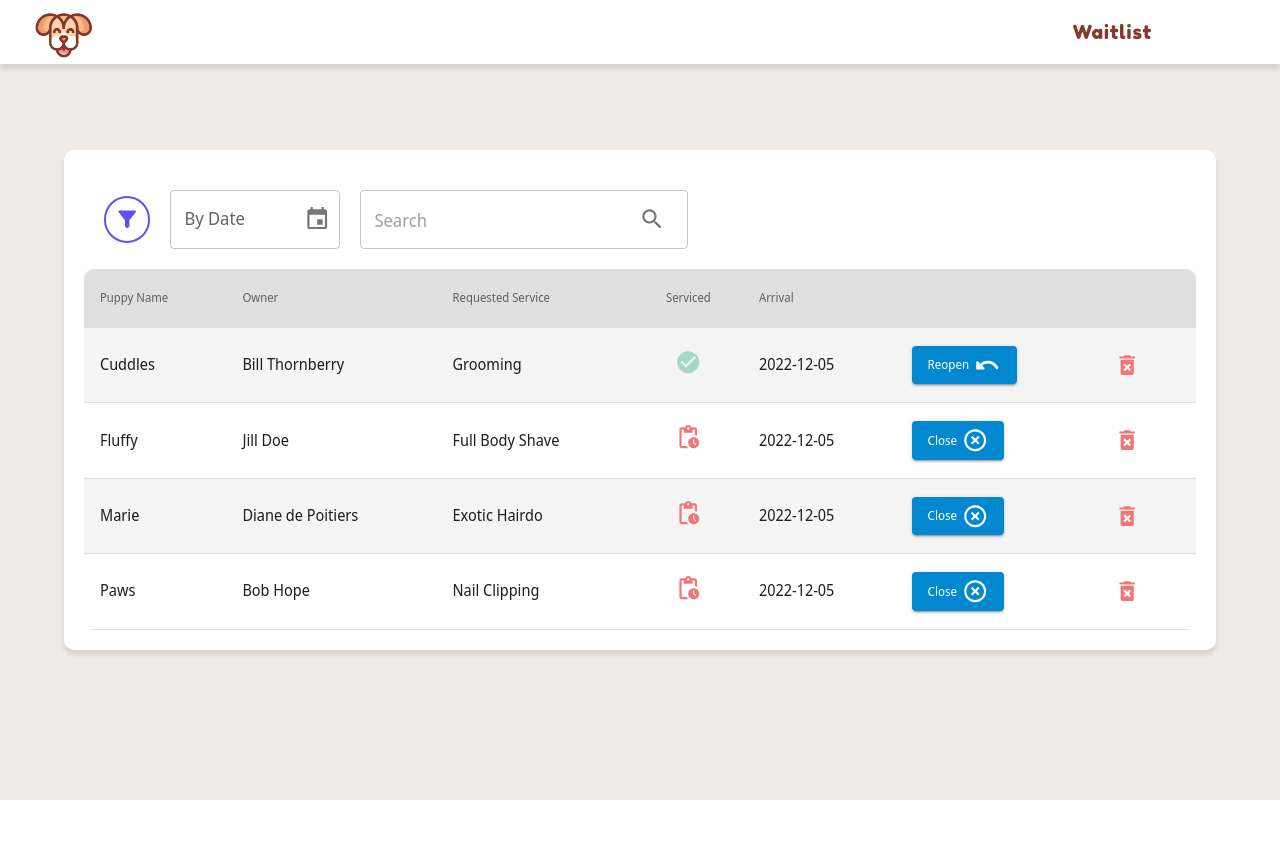
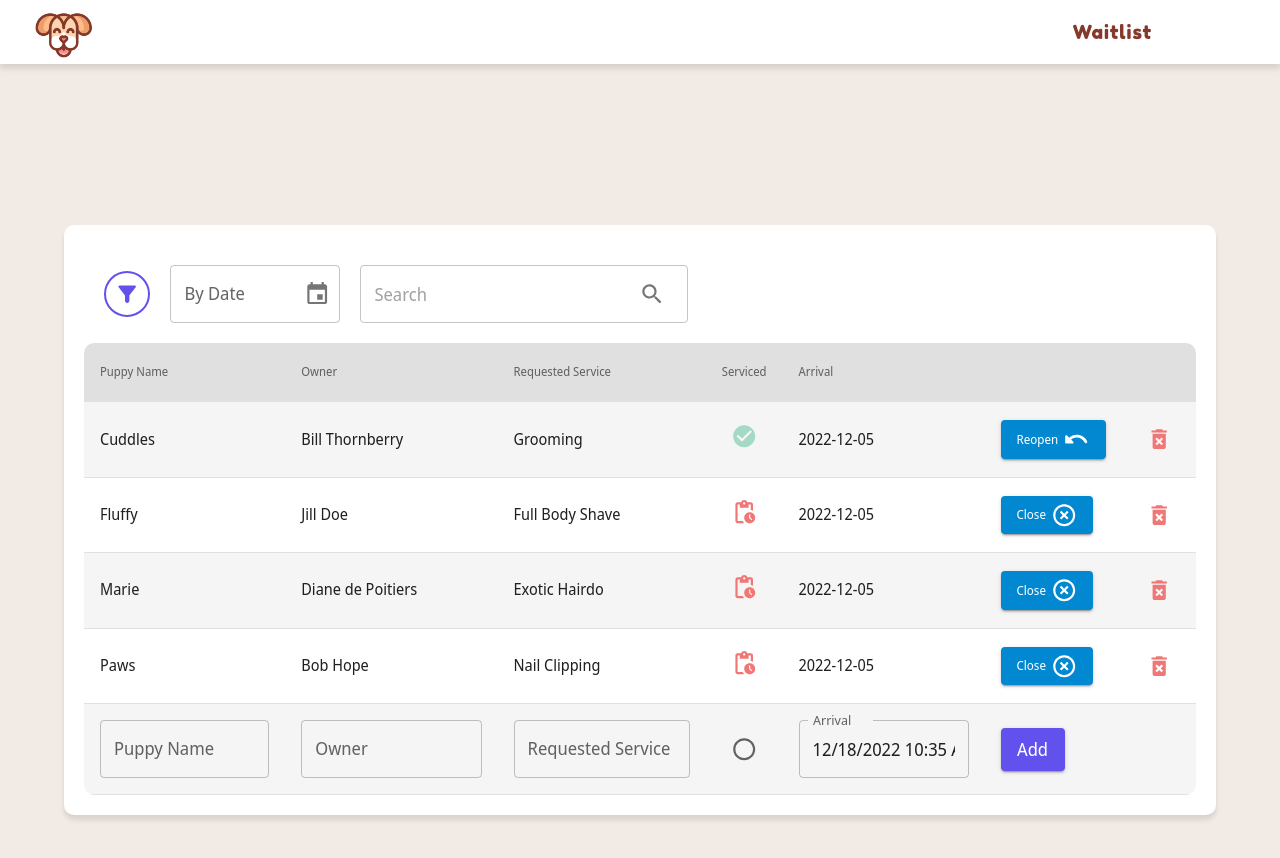
Before and after one commit to MohamedAmineDHIAB/puppy-waitlist-nextjs-app, a Next.js app: page / in a window 1280 px wide. Shown: the top 858 px of the page. Before the commit the page ends 800 px from the top, so only its background shows below. Built offline with nearby package versions, Linux system fonts and the light colour scheme.

Commit message:
added date time picker and fixed post new entry

```diff
--- /dev/null
+++ b/components/dateTimePicker.tsx
@@ -0,0 +1,27 @@
+import React from "react";
+import { DateTimePicker as DateTimePickerMUI } from "@mui/x-date-pickers/DateTimePicker";
+import { LocalizationProvider } from "@mui/x-date-pickers/LocalizationProvider";
+import { AdapterDayjs } from "@mui/x-date-pickers/AdapterDayjs";
+import TextField from "@mui/material/TextField";
+import { Stack } from "@mui/system";
+import { Dayjs } from "dayjs";
+type DateProps = {
+    value: Dayjs | null;
+    handleChange: (newValue: Dayjs | null) => void;
+};
+const DateTimePicker = ({ value, handleChange }: DateProps) => {
+    return (
+        <LocalizationProvider dateAdapter={AdapterDayjs}>
+            <Stack sx={{ width: 170 }}>
+                <DateTimePickerMUI
+                    label="Arrival"
+                    value={value}
+                    onChange={handleChange}
+                    renderInput={(params) => <TextField {...params} />}
+                />
+            </Stack>
+        </LocalizationProvider>
+    );
+};
+
+export default DateTimePicker;
--- a/components/inputRow.tsx
+++ b/components/inputRow.tsx
@@ -5,8 +5,9 @@ import { StyledTableCell, StyledTableRow } from "../styles/muiStyles";
 import Checkbox from "@mui/material/Checkbox";
 import CheckCircleIcon from "@mui/icons-material/CheckCircle";
 import RadioButtonUncheckedOutlinedIcon from "@mui/icons-material/RadioButtonUncheckedOutlined";
-import { DateTimePicker } from "@mui/x-date-pickers/DateTimePicker";
+import dayjs, { Dayjs } from "dayjs";
 import { v4 as uuidv4 } from "uuid";
+import DateTimePicker from "./dateTimePicker";
 
 type props = {
     handlePost: (newEntry: any) => void;
@@ -16,7 +17,7 @@ const InputRow = ({ handlePost }: props) => {
     const [owner, setOwner] = useState<string>("");
     const [requestedService, setRequestedService] = useState<string>("");
     const [serviced, setServiced] = useState<boolean>(false);
-    const [arrival, setArrival] = useState<Date | null>(new Date());
+    const [arrival, setArrival] = useState<Dayjs | null>(dayjs(new Date()));
 
     const handleAdd = () => {
         // define new ID for new entry using uuid
@@ -28,7 +29,7 @@ const InputRow = ({ handlePost }: props) => {
             owner: owner,
             requestedService: requestedService,
             serviced: serviced,
-            arrival: arrival,
+            arrival: arrival?.format("YYYY-MM-DDTHH:mm:ssZ"),
         };
         // call handlePost function to add new entry to table
         handlePost(newEntry);
@@ -77,12 +78,7 @@ const InputRow = ({ handlePost }: props) => {
                 />
             </StyledTableCell>
             <StyledTableCell>
-                <DateTimePicker
-                    label="Arrival"
-                    value={arrival}
-                    onChange={setArrival}
-                    renderInput={(params) => <TextField {...params} />}
-                />
+                <DateTimePicker value={arrival} handleChange={setArrival} />
             </StyledTableCell>
             <StyledTableCell>
                 <Button variant="contained" color="primary" onClick={handleAdd}>
--- a/components/table.tsx
+++ b/components/table.tsx
@@ -17,6 +17,7 @@ import ServiceIcon from "./serviceIcon";
 import delete_ from "../middleware/delete";
 import DeleteButton from "./deleteButton";
 import post from "../middleware/post";
+import InputRow from "./inputRow";
 const TableWrapper = styled.div`
     width: 90%;
     background-color: white;
@@ -138,6 +139,7 @@ const Table = () => {
                                 </StyledTableRow>
                             ));
                         })}
+                        <InputRow handlePost={handlePost} />
                     </TableBody>
                 </MuiTable>
             </TableWrapper>
--- a/styles/global.tsx
+++ b/styles/global.tsx
@@ -30,5 +30,6 @@ export const Body = styled.div`
     justify-content: center;
     min-height: 100vh;
     position: relative;
+    padding: 120px 0;
     background-color: #f2eae4;
 `;
```
